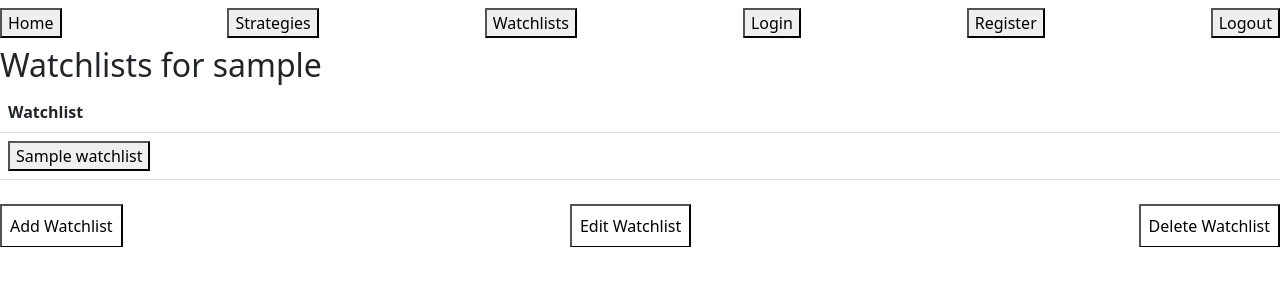
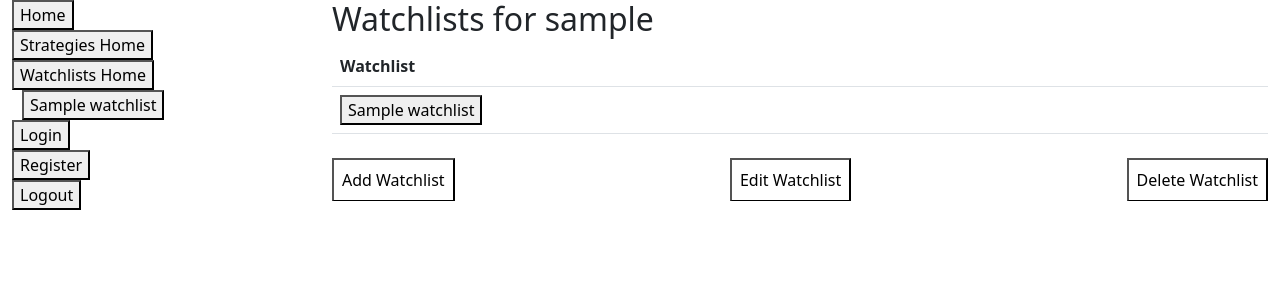
Before and after one commit to ryanlharper/Portfolio-Manager, a Django app: page /watchlists/ in a window 1280 px wide. Shown: the top 300 px of the page. Run offline with Django 3.2, Linux system fonts and the light colour scheme; a user stored in the database is signed in; tables that the repository leaves empty hold one stand-in row (values such as "Sample post"); some libraries are stand-ins or nearby versions.

Commit message:
add sidebar nav and index levels

```diff
--- a/investment/models.py
+++ b/investment/models.py
@@ -114,3 +114,24 @@ class WatchedStock(models.Model):
             realtime_price = yf.Ticker(self.symbol).history(period='4d')['Close'].iloc[-1]
             day_return = ((realtime_price / begining_price) - 1) * 100
             return day_return
+
+class Index(models.Model):
+    symbol = models.CharField(max_length=8)
+    name = models.CharField(max_length=128)
+
+    def __str__(self):
+        return self.symbol
+
+    def level(self):
+        level = yf.Ticker(self.symbol).history(period='4d')['Close'].iloc[-1]
+        return Decimal(level)
+
+    def day_return(self):
+        if self.symbol == '*USD':
+            day_return = 0
+            return day_return
+        else:
+            begining_price = yf.Ticker(self.symbol).history(period='4d')['Close'].iloc[-2]
+            realtime_price = yf.Ticker(self.symbol).history(period='4d')['Close'].iloc[-1]
+            day_return = ((realtime_price / begining_price) - 1) * 100
+            return day_return
--- a/investment/templates/watchlists_list.html
+++ b/investment/templates/watchlists_list.html
@@ -10,7 +10,7 @@
     </tr>
     {% for watchlist in watchlists %}
         <tr>
-        <td><a href="{% url 'watchlist' watchlist_id=watchlist.id %}"><button class="button">{{ watchlist.name }}</button></td>
+        <td><a href="{% url 'watchlist' watchlist_id=watchlist.id %}"><button class="button">{{ watchlist.name }}</button></a></td>
 
     </tr>
     {% empty %}
--- a/investment/views.py
+++ b/investment/views.py
@@ -2,7 +2,7 @@ from django.contrib.auth.decorators import login_required
 from django.shortcuts import render, redirect, get_object_or_404
 from investment.forms import NewStrategyForm, AddPositionForm, NewWatchlistForm
 from investment.forms import EditWatchlistForm, AddSecurityForm, SellPositionForm, IncreasePositionForm, EditStrategyForm
-from investment.models import Strategy, Transaction, Position, Watchlist, WatchedStock
+from investment.models import Strategy, Transaction, Position, Watchlist, WatchedStock, Index
 from decimal import Decimal
 
 @login_required
@@ -374,12 +374,16 @@ def add_security(request, watchlist_id):
 
 from .models import Strategy, Watchlist
 
+@login_required
 def home(request):
-    strategies = Strategy.objects.all()
-    watchlists = Watchlist.objects.all()
+    user = request.user
+    strategies = Strategy.objects.filter(user=user)
+    watchlists = Watchlist.objects.filter(user=user)
+    indexes = Index.objects.all()
     context = {
         'strategies': strategies,
         'watchlists': watchlists,
+        'indexes':indexes
     }
     return render(request, 'home.html', context)
 
--- a/templates/base.html
+++ b/templates/base.html
@@ -10,17 +10,20 @@
   <title>{% block title %}Investment Manager Tools{% endblock %}</title>
 </head>
 <body>
+  <div class="container-fluid">
+    <div class="row">
+      <div class="col-md-3">
+        {% block sidebar %}
+          {% include "sidebar.html" %}
+        {% endblock %}
+      </div>
+      <div class="col-md-9">
         <main>
           {% block content %}
-    <nav class="navbar">
-      <a href="{% url 'home' %}"><button class="button">Home</button></a>
-      <a href="{% url 'strategies_list' %}"><button class="button"> Strategies</button></a>
-      <a href="{% url 'watchlists_list' %}"><button class="button">Watchlists</button>
-      <a href="{% url 'login' %}"><button class="button">Login</button></a>
-      <a href="{% url 'register' %}"><button class="button">Register</button></a>
-      <a href="{% url 'logout' %}"><button class="button">Logout</button></a>
-    </nav>
           {% endblock %}
         </main>
+      </div>
+    </div>
+  </div>
 </body>
 </html>
--- /dev/null
+++ b/templates/sidebar.html
@@ -0,0 +1,20 @@
+<div class="sidebar">
+    <nav class="nav flex-column">
+        <a href="{% url 'home' %}"><button class="button">Home</button></a>
+        <a href="{% url 'strategies_list' %}"><button class="button">Strategies Home</button></a>
+        {% for strategy in strategies %}
+        <div style="padding-left: 10px;">
+        <a href="{% url 'positions' strategy_id=strategy.id %}"><button class="button">{{ strategy.name }}</button></a>
+        </div>
+        {% endfor %}
+        <a href="{% url 'watchlists_list' %}"><button class="button">Watchlists Home</button>
+        {% for watchlist in watchlists %}
+        <div style="padding-left: 10px;">
+        <a href="{% url 'watchlist' watchlist_id=watchlist.id %}"><button class="button">{{ watchlist.name }}</button></a>
+        </div>
+        {% endfor %}
+        <a href="{% url 'login' %}"><button class="button">Login</button></a>
+        <a href="{% url 'register' %}"><button class="button">Register</button></a>
+        <a href="{% url 'logout' %}"><button class="button">Logout</button></a>
+    </nav>
+</div>
```
Also changed, not shown: investment/templates/strategies_list.html (+6 -5 lines), templates/home.html (+24 -1 lines). Lines whose indentation alone changed are shown as unchanged.
